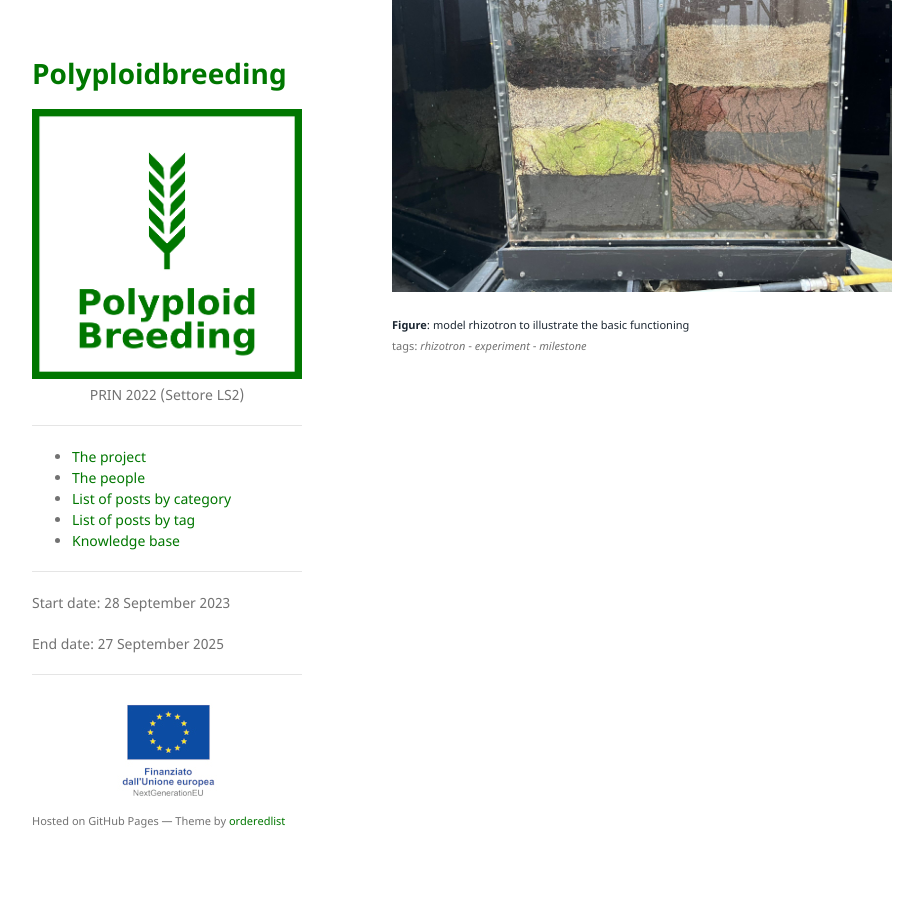
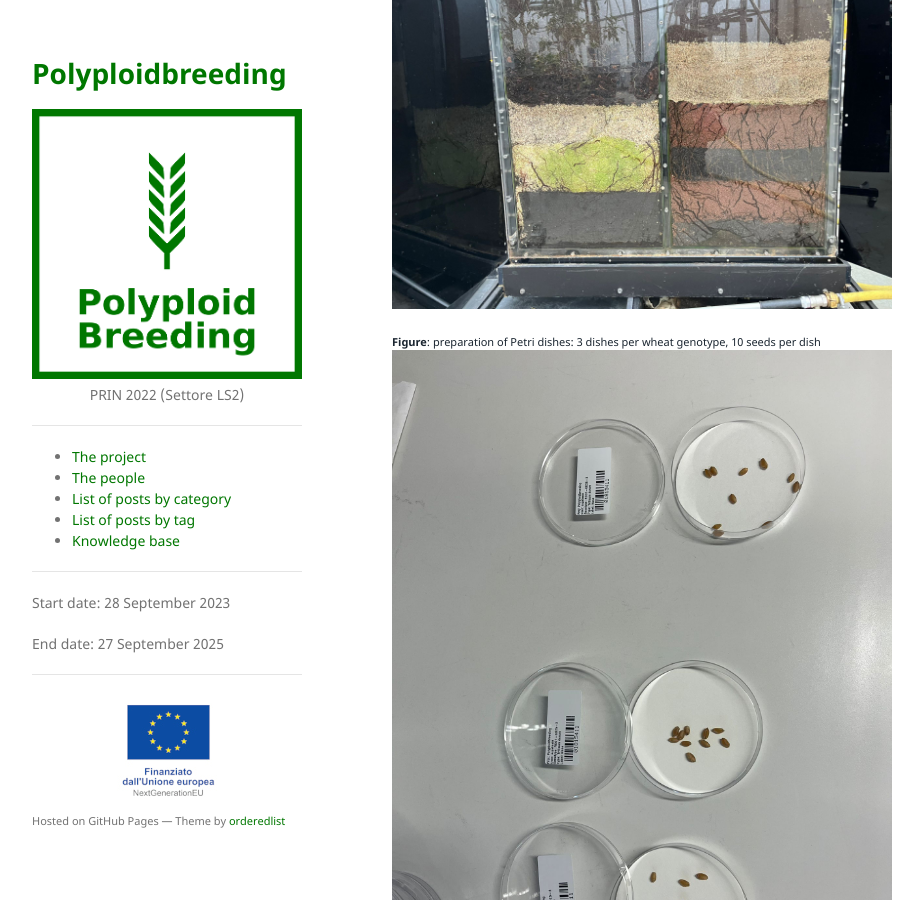
Before and after one commit to polyploidbreeding/polyploidbreeding.github.io, a Jekyll site: the page built from _posts/2025-01-16-rhizotron-experiment.md, in a window 1280 px wide and 900 px high, scrolled down 950 px. Shown: the whole window, without its empty margins (178-1101 px from the left). Built offline with Jekyll 4.4.1, drawn with Linux system fonts in a browser that asks for light colours.

Commit message:
added: photo of petri dishes

```diff
--- a/_posts/2025-01-16-rhizotron-experiment.md
+++ b/_posts/2025-01-16-rhizotron-experiment.md
@@ -17,9 +17,11 @@ Dr. Kerstin Nagel and Dr. Fabio Fiorani from the Forschungszentrum Jülich.
 **Root phenotyping** is ongoing: 15 January - 15 February 2025.
 
 #### The rhizotron platform
+<div class="caption"><b>Figure</b>: rhizotron platform and photocameras</div>
+<a href="/assets/img/posts/rhizotron_0.jpeg"><img src="/assets/img/posts/rhizotron_0.jpeg" alt="rhizotron"></a>
 
-<a href="/assets/img/posts/rhizotron_0.jpeg"><img src="/assets/img/posts/rhizotron_0.jpeg" alt="rhizotron"></a>
-<div class="caption"><b>Figure</b>: rhizotron platform and photocameras</div>
+<div class="caption"><b>Figure</b>: model rhizotron to illustrate the basic functioning</div>
+<a href="/assets/img/posts/rhizotron_1.jpeg"><img src="/assets/img/posts/rhizotron_1.jpeg" alit="mock rhizotron"></a>
 
-<a href="/assets/img/posts/rhizotron_1.jpeg"><img src="/assets/img/posts/rhizotron_1.jpeg" alt="mock rhizotron"></a>
-<div class="caption"><b>Figure</b>: model rhizotron to illustrate the basic functioning</div>
+<div class="caption"><b>Figure</b>: preparation of Petri dishes: 3 dishes per wheat genotype, 10 seeds per dish</div>
+<a href="/assets/img/posts/petri_dish.jpeg"><img src="/assets/img/posts/petri_dish.jpeg" alit="petri dish"></a>
```
Also changed, not shown: assets/img/posts/petri_dish.jpeg (added).
